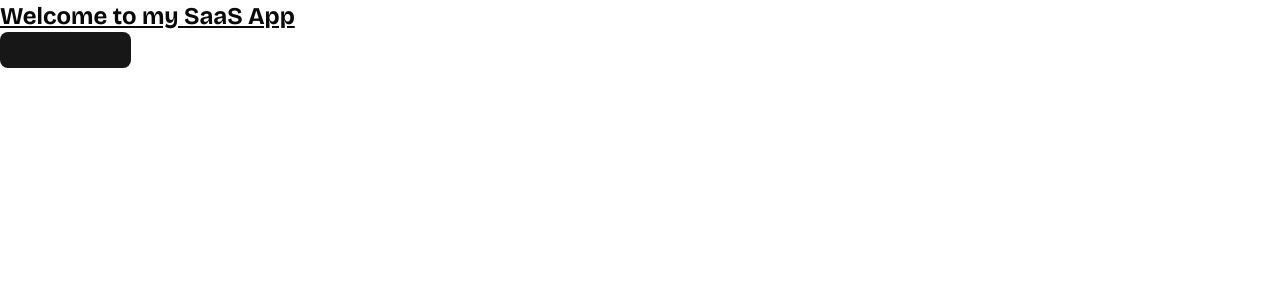
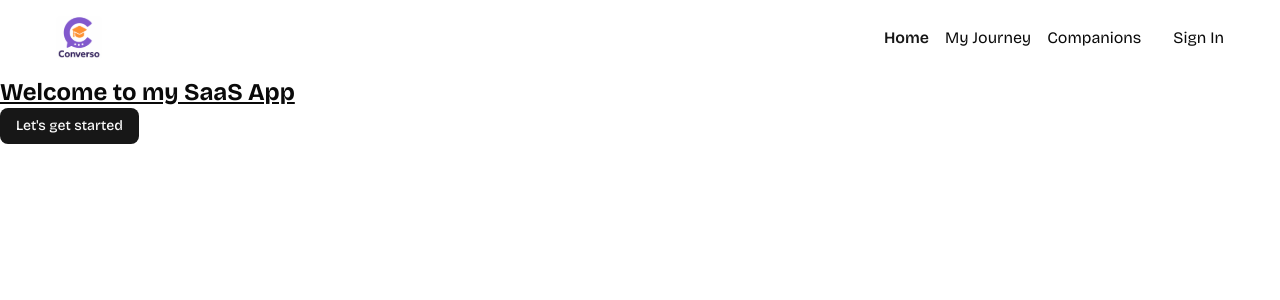
Before and after one commit to DaoFof/learning-saas-app, a Next.js app: page / in a window 1280 px wide. Shown: the top 300 px of the page. Built offline with nearby package versions, Linux system fonts and the light colour scheme.

Commit message:
Implement Navigation bar

```diff
--- a/app/layout.tsx
+++ b/app/layout.tsx
@@ -1,6 +1,7 @@
 import type { Metadata } from "next";
 import { Bricolage_Grotesque } from "next/font/google";
 import "./globals.css";
+import NavBar from "@/components/ui/NavBar";
 
 const bricolage = Bricolage_Grotesque({
   variable: "--font-bricolage",
@@ -19,7 +20,10 @@
 }>) {
   return (
     <html lang="en">
-      <body className={`${bricolage.variable} antialiased`}>{children}</body>
+      <body className={`${bricolage.variable} antialiased`}>
+        <NavBar />
+        {children}
+      </body>
     </html>
   );
 }
--- /dev/null
+++ b/components/ui/NavBar.tsx
@@ -0,0 +1,26 @@
+import Image from "next/image"
+import Link from "next/link"
+import NavItems from "./NavItems"
+
+const NavBar = () => {
+    return (
+        <nav className="navbar">
+            <Link href="/">
+                <div className="flex items-center gap-2.5 cursor-pointer">
+                    <Image
+                        src="/images/logo.svg"
+                        alt="Logo"
+                        width={46}
+                        height={44}
+                    />
+                </div>
+            </Link>
+            <div className="flex items-center gap-8">
+                <NavItems />
+                <p>Sign In</p>
+            </div>
+        </nav>
+    )
+}
+
+export default NavBar
--- /dev/null
+++ b/components/ui/NavItems.tsx
@@ -0,0 +1,39 @@
+"use client"
+
+import { cn } from "@/lib/utils"
+import Link from "next/link"
+import { usePathname } from "next/navigation"
+
+const navItems = [
+    {
+        label: "Home",
+        href: "/"
+    },
+    {
+        label: "My Journey",
+        href: "/my-journey"
+    },
+    {
+        label: "Companions",
+        href: "/companions"
+    }
+]
+
+const NavItems = () => {
+    const pathname = usePathname();
+
+
+    return (
+        <nav className="flex items-center gap-4">
+            {navItems.map(({ label, href }) => (
+                <Link key={label} href={href} className={cn(
+                    pathname === href && "text-primary font-semibold"
+                )}>
+                    {label}
+                </Link>
+            ))}
+        </nav>
+    )
+}
+
+export default NavItems
```
